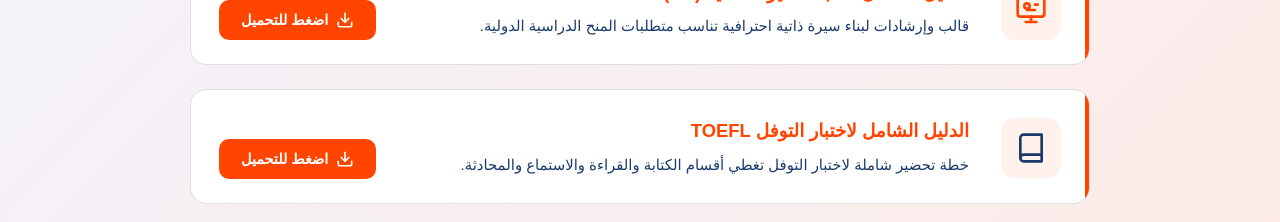
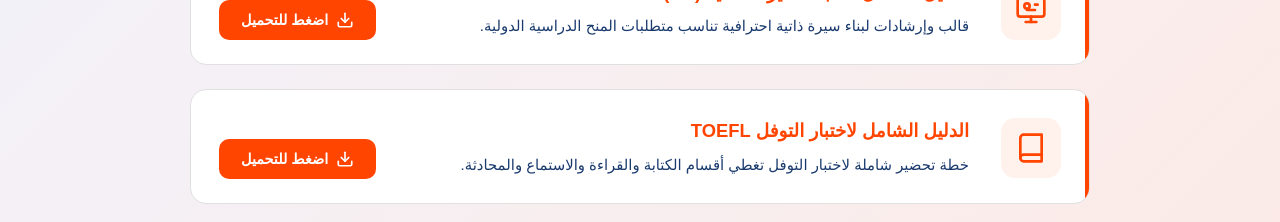
Before and after one commit to molim-team/molim-js, a Next.js app: page /library in a window 1280 px wide. Shown: the part 820-1042 px from the top of the page. Built offline with nearby package versions, Linux system fonts and the light colour scheme; no server answers.

Commit message:
tofel color

```diff
--- a/src/app/library/page.js
+++ b/src/app/library/page.js
@@ -90,7 +90,7 @@
     iconBg: "#fff1ec",
     iconColor: "#ff4500",
     icon: (
-      <svg width="32" height="32" viewBox="0 0 24 24" fill="none" stroke="#1a3a6e" strokeWidth="2" strokeLinecap="round" strokeLinejoin="round">
+      <svg width="32" height="32" viewBox="0 0 24 24" fill="none" stroke="#ff4500" strokeWidth="2" strokeLinecap="round" strokeLinejoin="round">
         <path d="M4 19.5A2.5 2.5 0 0 1 6.5 17H20"/>
         <path d="M6.5 2H20v20H6.5A2.5 2.5 0 0 1 4 19.5v-15A2.5 2.5 0 0 1 6.5 2z"/>
       </svg>
```
